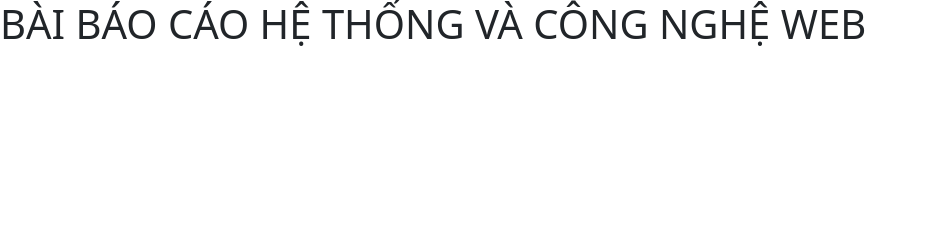
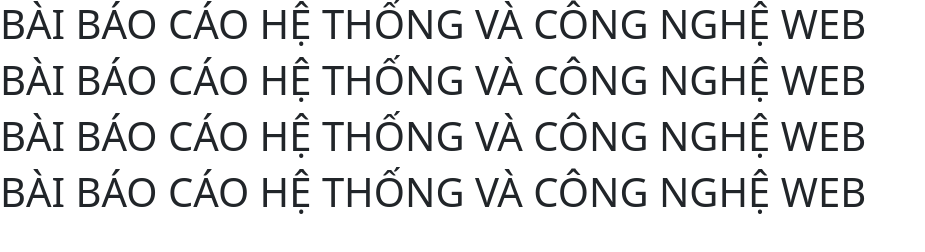
Before and after one commit to NhutCNTT/BaoCaoHTCNWeb, a plain HTML site: page contact.html in a window 1280 px wide. Shown: the whole page, without its empty margins (0-925 px from the left). Drawn offline with nearby package versions, Linux system fonts and the light colour scheme.

Commit message:
Cập nhật code

```diff
--- a/contact.html
+++ b/contact.html
@@ -13,6 +13,9 @@
   </head>
   <body>
     <h1>BÀI BÁO CÁO HỆ THỐNG VÀ CÔNG NGHỆ WEB</h1>
+    <h1>BÀI BÁO CÁO HỆ THỐNG VÀ CÔNG NGHỆ WEB</h1>
+    <h1>BÀI BÁO CÁO HỆ THỐNG VÀ CÔNG NGHỆ WEB</h1>
+    <h1>BÀI BÁO CÁO HỆ THỐNG VÀ CÔNG NGHỆ WEB</h1>
     <script
       src="https://cdn.jsdelivr.net/npm/bootstrap@5.3.7/dist/js/bootstrap.bundle.min.js"
       integrity="sha384-ndDqU0Gzau9qJ1lfW4pNLlhNTkCfHzAVBReH9diLvGRem5+R9g2FzA8ZGN954O5Q"
```
